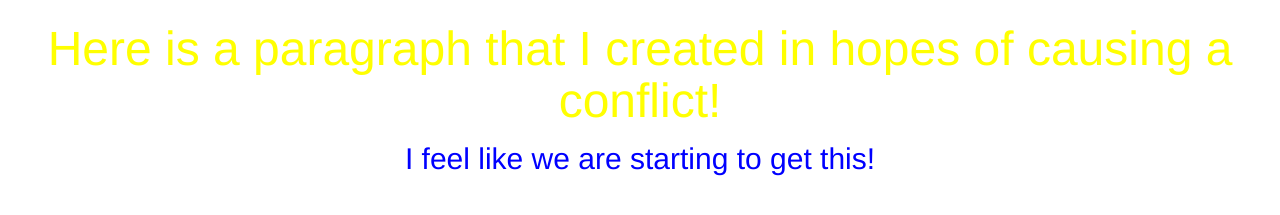
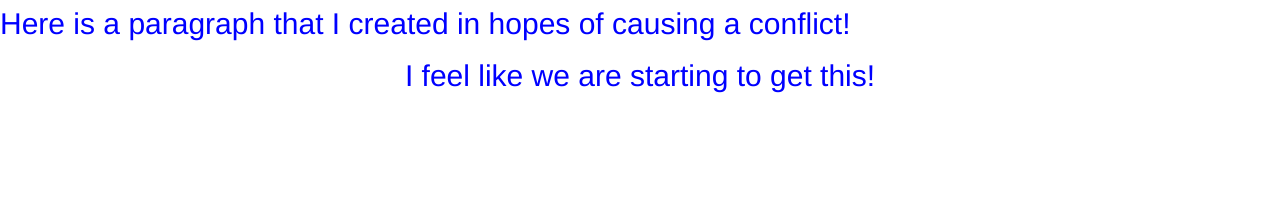
Before and after one commit to obidon23/collaborateandlisten, a plain HTML site: page index.html in a window 1280 px wide. Shown: the part 453-668 px from the top of the page. Drawn offline with nearby package versions, Linux system fonts and the light colour scheme.

Commit message:
changed h1 to p tag

```diff
--- a/index.html
+++ b/index.html
@@ -28,7 +28,7 @@
 
     </div>
 
-    <h1>Here is a paragraph that I created in hopes of causing a conflict!</h1>
+    <p>Here is a paragraph that I created in hopes of causing a conflict!</p>
     <p class="text-center">I feel like we are starting to get this!</p>
 
 
```
